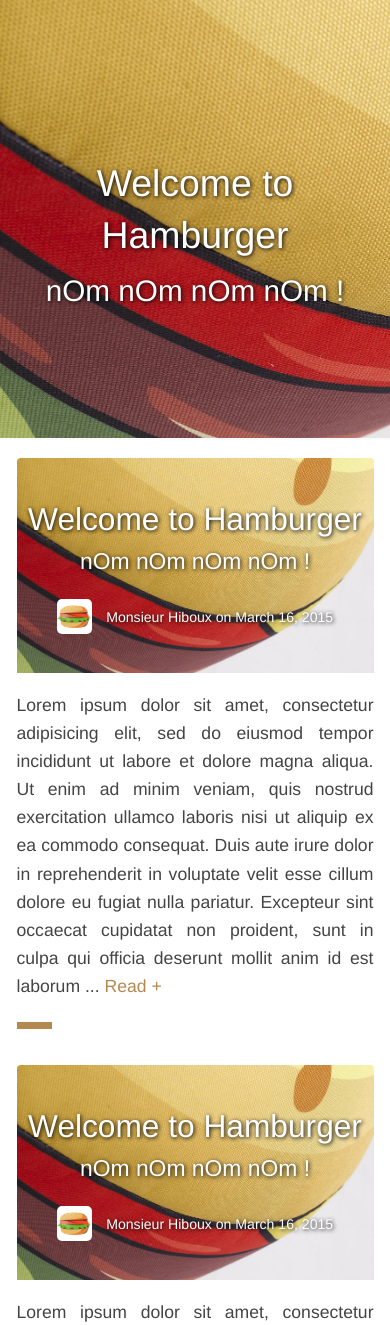
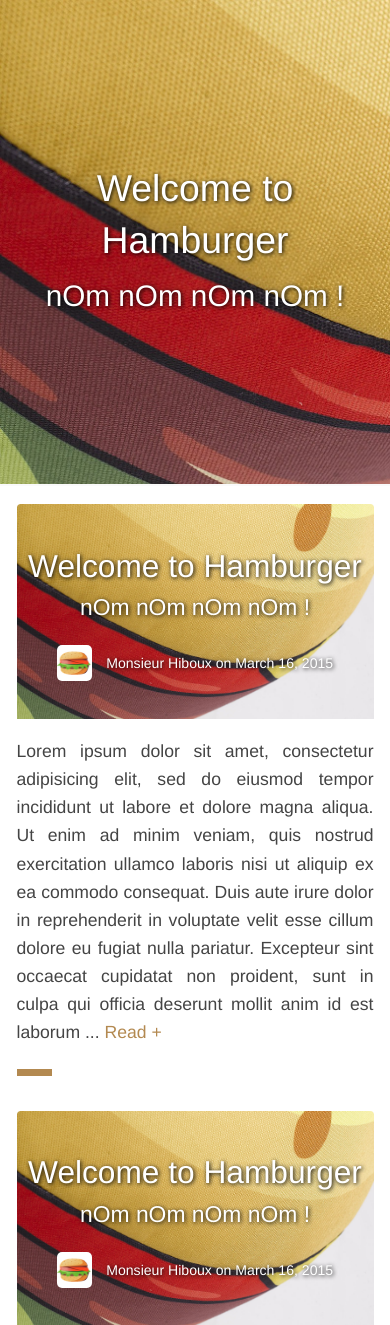
Before and after one commit to Nicoaedhel/Hamburger, a PHP site: page / in a window 390 px wide. Shown: the top 1325 px of the page. Run offline with PHP 8.4, Linux system fonts and the light colour scheme.

Commit message:
Edit responsive

```diff
--- a/hamburger/front/scss/app.scss
+++ b/hamburger/front/scss/app.scss
@@ -42,8 +42,8 @@
 
 
 #wall{
-	height:25rem;
-	padding-top:8.7rem;
+	padding-top:9rem;
+  	padding-bottom:9rem;
 	h1, h2{
 		color:$white;
 		text-shadow: 1px 1px 4px #000;
--- a/index.html
+++ b/index.html
@@ -22,7 +22,7 @@
 
       <div id="content">
         <div class="row">
-          <div class="large-9 large-centered columns">
+          <div class="large-9 medium-11 medium-centered large-centered columns">
 
             <div class="post_list">
               <a href="">
```
Also changed, not shown: hamburger/front/css/app.css.
